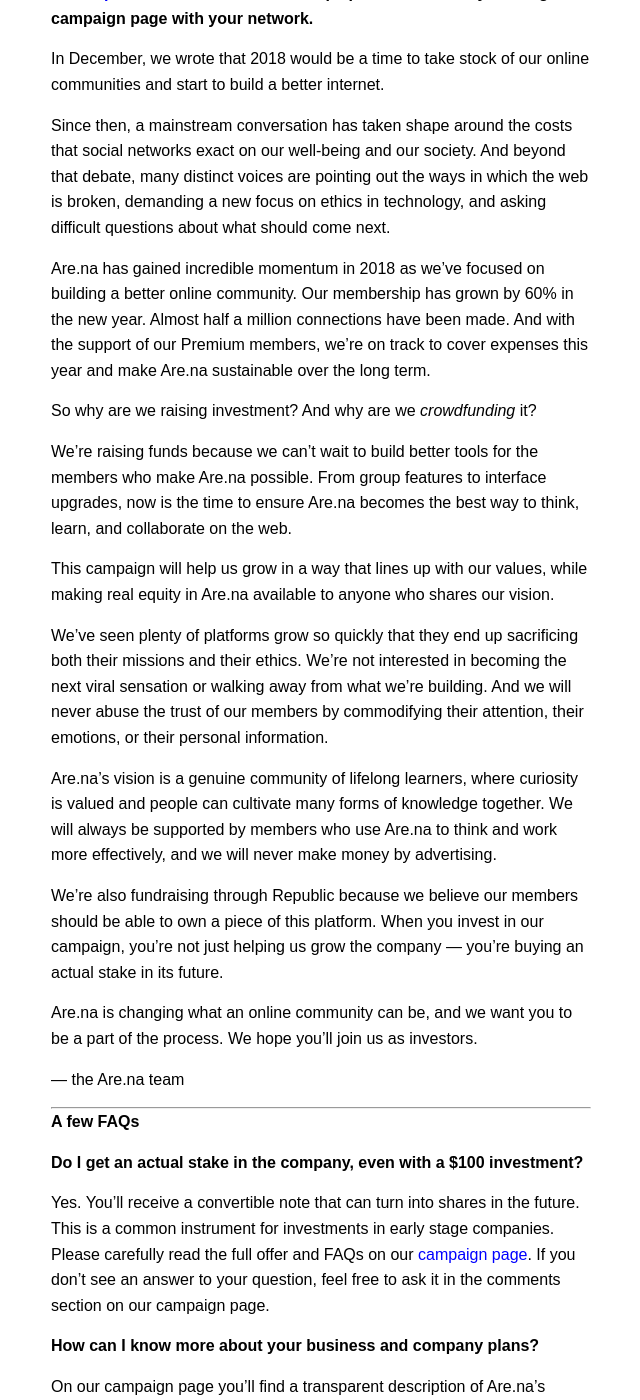
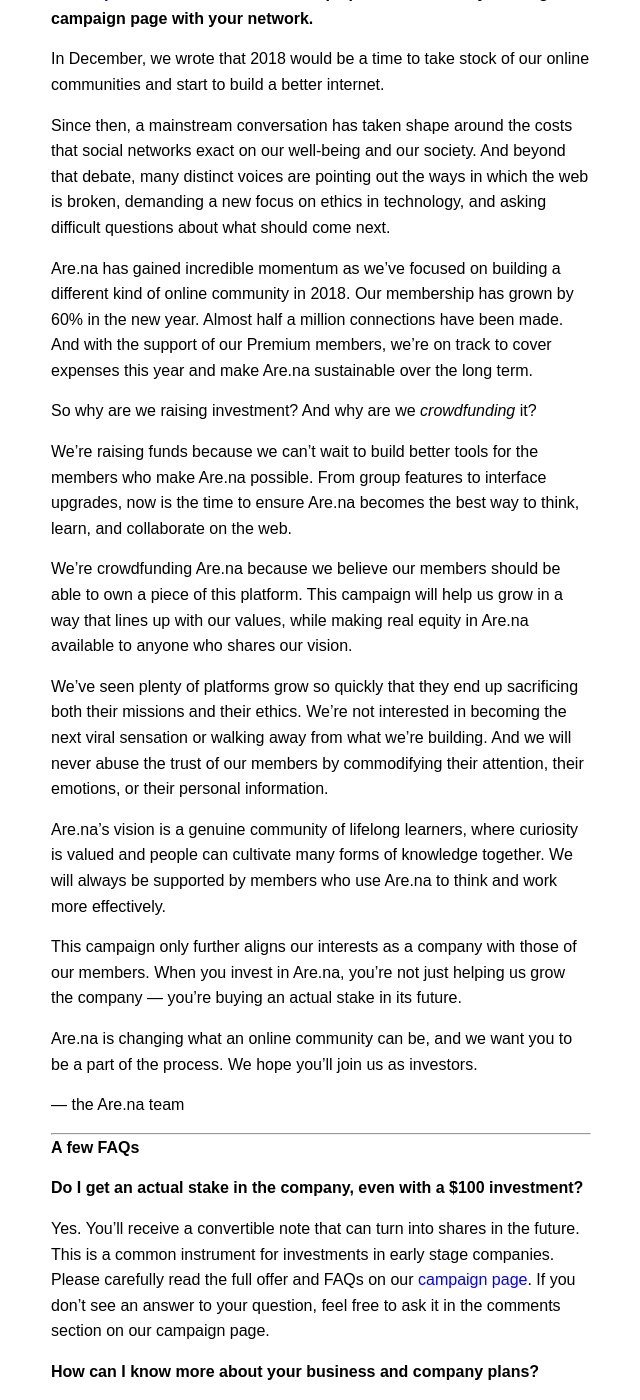
Before and after one commit to aredotna/building, a Jekyll site: the page built from _posts/2018-03-21-announcing-crowdfunding-campaign.markdown, in a window 1280 px wide and 1400 px high, scrolled down 751 px. Shown: the whole window, without its empty margins (319-959 px from the left). Built offline with Jekyll 4.4.1, drawn with Linux system fonts in a browser that asks for light colours.

Commit message:
Updates to crowdfund announcement

```diff
--- a/_posts/2018-03-21-announcing-crowdfunding-campaign.markdown
+++ b/_posts/2018-03-21-announcing-crowdfunding-campaign.markdown
@@ -19,21 +19,22 @@
 
 Since then, a mainstream conversation has taken shape around the costs that social networks exact on our well-being and our society. And beyond that debate, many distinct voices are pointing out the ways in which the web is broken, demanding a new focus on ethics in technology, and asking difficult questions about what should come next.
 
-Are.na has gained incredible momentum in 2018 as we’ve focused on building a better online community. Our membership has grown by 60% in the new year. Almost half a million connections have been made. And with the support of our Premium members, we’re on track to cover expenses this year and make Are.na sustainable over the long term.
+Are.na has gained incredible momentum as we’ve focused on building a different kind of online community in 2018. Our membership has grown by 60% in the new year. Almost half a million connections have been made. And with the support of our Premium members, we’re on track to cover expenses this year and make Are.na sustainable over the long term.
 
 So why are we raising investment? And why are we _crowdfunding_ it?
 
 We’re raising funds because we can’t wait to build better tools for the members who make Are.na possible. From group features to interface upgrades, now is the time to ensure Are.na becomes the best way to think, learn, and collaborate on the web.
 
-This campaign will help us grow in a way that lines up with our values, while making real equity in Are.na available to anyone who shares our vision.
+We’re crowdfunding Are.na because we believe our members should be able to own a piece of this platform. This campaign will help us grow in a way that lines up with our values, while making real equity in Are.na available to anyone who shares our vision.
 
 We’ve seen plenty of platforms grow so quickly that they end up sacrificing both their missions and their ethics. We’re not interested in becoming the next viral sensation or walking away from what we’re building. And we will never abuse the trust of our members by commodifying their attention, their emotions, or their personal information.
 
-Are.na’s vision is a genuine community of lifelong learners, where curiosity is valued and people can cultivate many forms of knowledge together. We will always be supported by members who use Are.na to think and work more effectively, and we will never make money by advertising.
+Are.na’s vision is a genuine community of lifelong learners, where curiosity is valued and people can cultivate many forms of knowledge together. We will always be supported by members who use Are.na to think and work more effectively.
 
-We’re also fundraising through Republic because we believe our members should be able to own a piece of this platform. When you invest in our campaign, you're not just helping us grow the company — you're buying an actual stake in its future.
+This campaign only further aligns our interests as a company with those of our members. When you invest in Are.na, you're not just helping us grow the company — you're buying an actual stake in its future.
 
 Are.na is changing what an online community can be, and we want you to be a part of the process. We hope you’ll join us as investors.
+
 
 — the Are.na team
 
```
